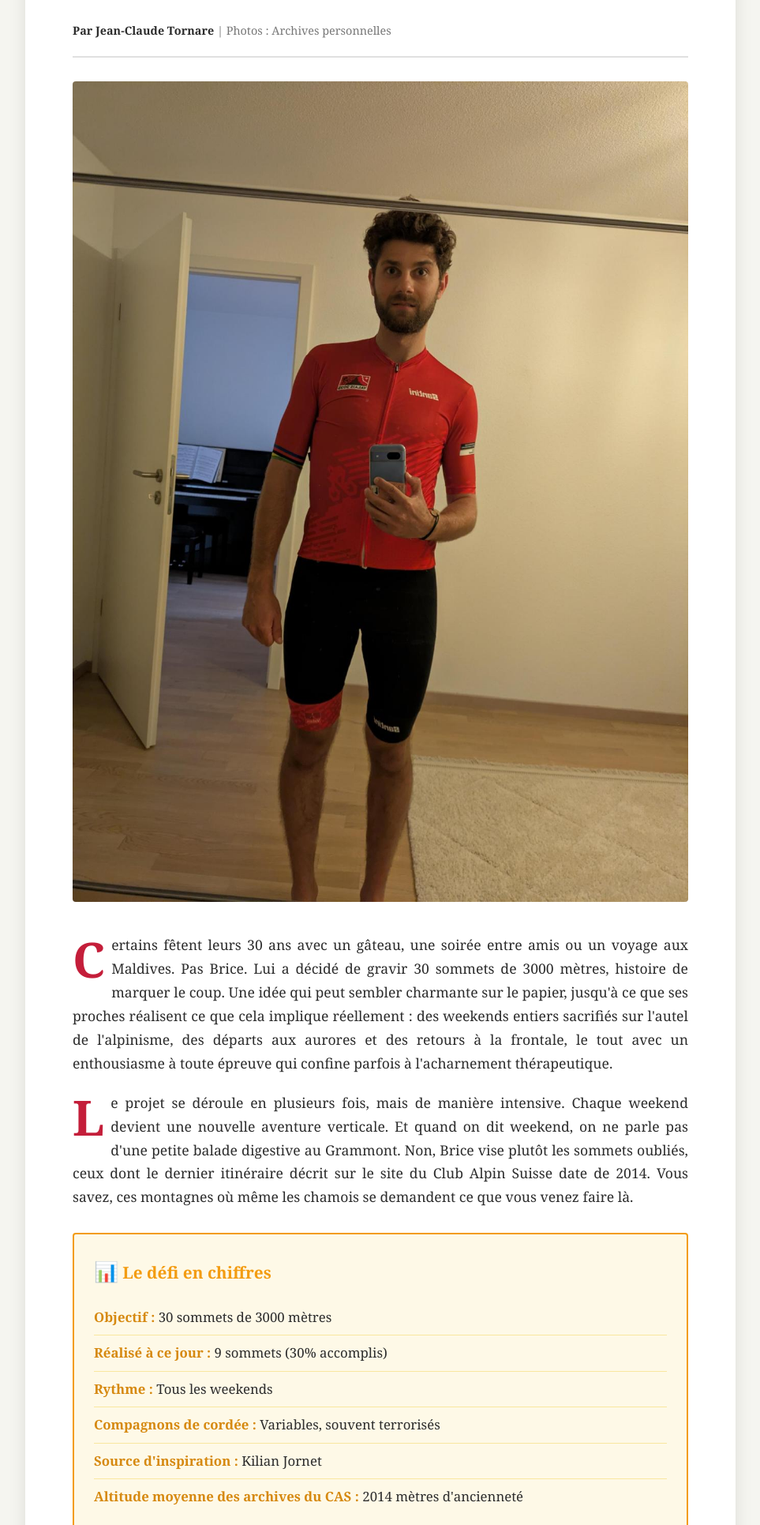
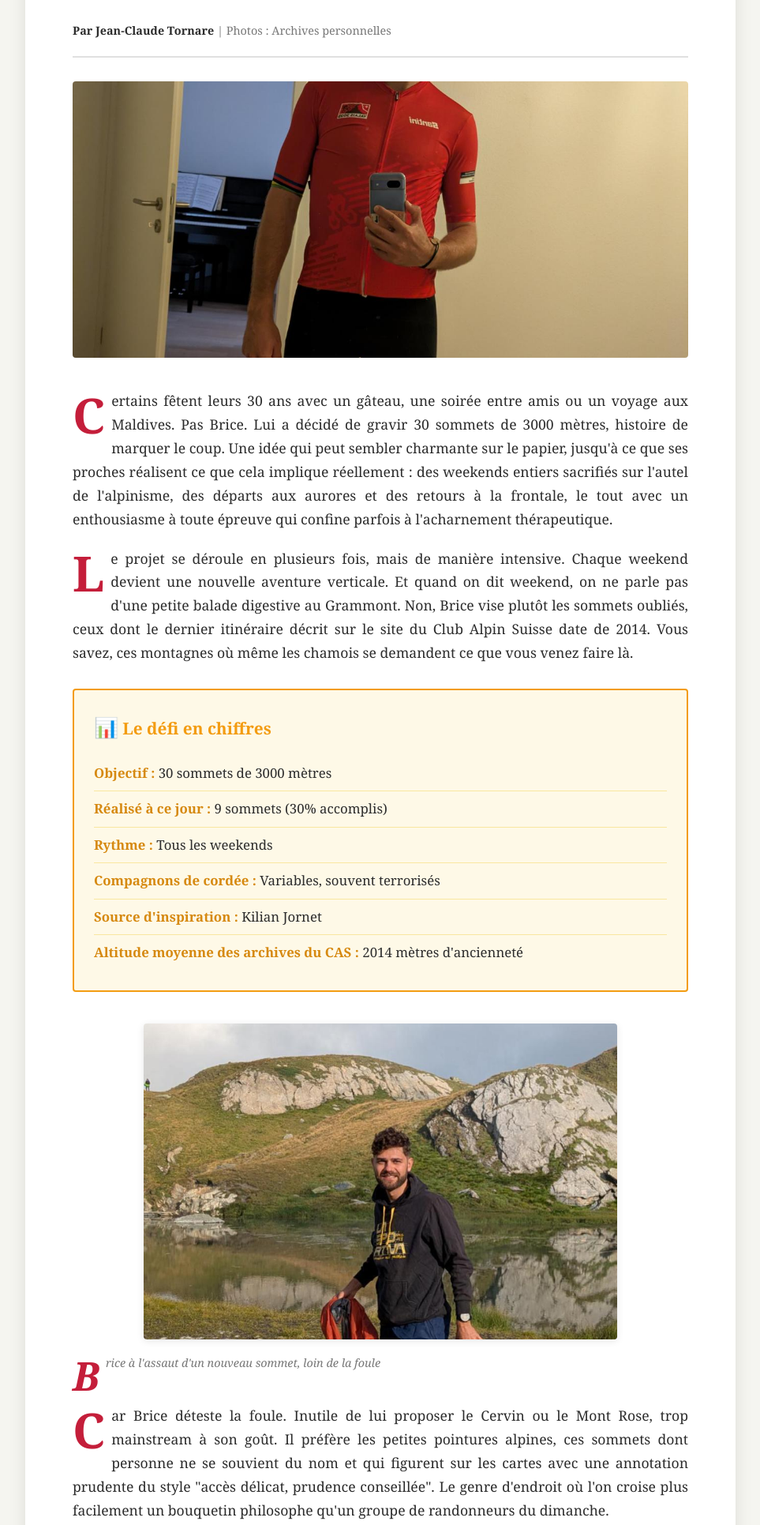
Before and after one commit to Tonygains/Brice-sans-limite, a plain HTML site: page index.html in a window 1280 px wide. Shown: the part 504-2435 px from the top of the page at 79% size, without its empty margins (158-1121 px from the left). Drawn offline with Linux system fonts and the light colour scheme.

Commit message:
Update index.html

```diff
--- a/index.html
+++ b/index.html
@@ -248,7 +248,7 @@
         </div>
 
         <div class="hero-image" style="background: none; height: auto;">
-            <img src="https://github.com/Tonygains/Brice-sans-limite/blob/main/images/WhatsApp%20Image%202026-01-17%20at%2010.36.52.jpeg?raw=true" alt="Brice en montagne" style="width: 100%; height: auto; border-radius: 4px;">
+            <img src="https://github.com/Tonygains/Brice-sans-limite/blob/main/images/WhatsApp%20Image%202026-01-17%20at%2010.36.52.jpeg?raw=true" alt="Brice en montagne" style="width: 100%; max-height: 350px; object-fit: cover; border-radius: 4px;">
         </div>
 
         <div class="article-content">
@@ -269,7 +269,7 @@
             </div>
 
             <div class="secondary-image" style="margin: 40px 0; text-align: center;">
-                <img src="https://github.com/Tonygains/Brice-sans-limite/blob/main/images/WhatsApp%20Image%202026-01-17%20at%2010.37.35.jpeg?raw=true" alt="Brice au sommet" style="width: 100%; max-width: 800px; height: auto; border-radius: 4px; box-shadow: 0 2px 10px rgba(0,0,0,0.1);">
+                <img src="https://github.com/Tonygains/Brice-sans-limite/blob/main/images/WhatsApp%20Image%202026-01-17%20at%2010.37.35.jpeg?raw=true" alt="Brice au sommet" style="width: 100%; max-width: 600px; max-height: 400px; object-fit: cover; border-radius: 4px; box-shadow: 0 2px 10px rgba(0,0,0,0.1);">
                 <p style="font-size: 0.9em; color: #777; margin-top: 10px; font-style: italic;">Brice à l'assaut d'un nouveau sommet, loin de la foule</p>
             </div>
 
```
